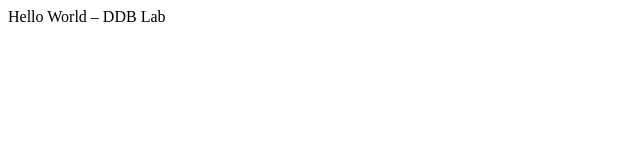
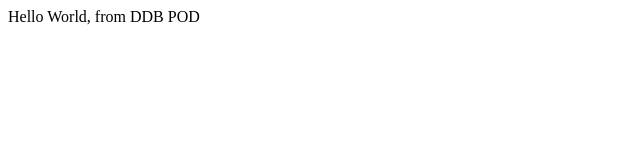
Before and after one commit to DDBLab/ddblab.com, a plain HTML site: page public/index.html in a window 1280 px wide. Shown: the full height of the page, 0-640 px from the left. Drawn offline with Linux system fonts and the light colour scheme.

Commit message:
Update repo name, and hello world

```diff
--- a/public/index.html
+++ b/public/index.html
@@ -1 +1 @@
-<p>Hello World – DDB Lab</p>
+<p>Hello World, from DDB POD</p>
```
Also changed, not shown: README.md, 1 other file.
